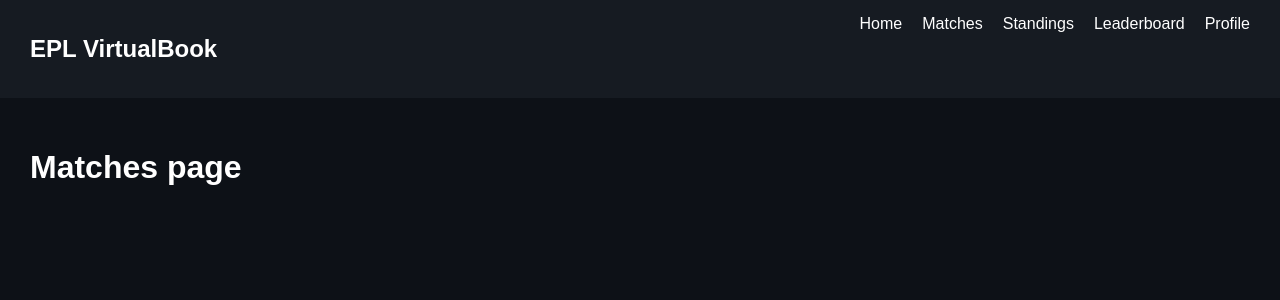
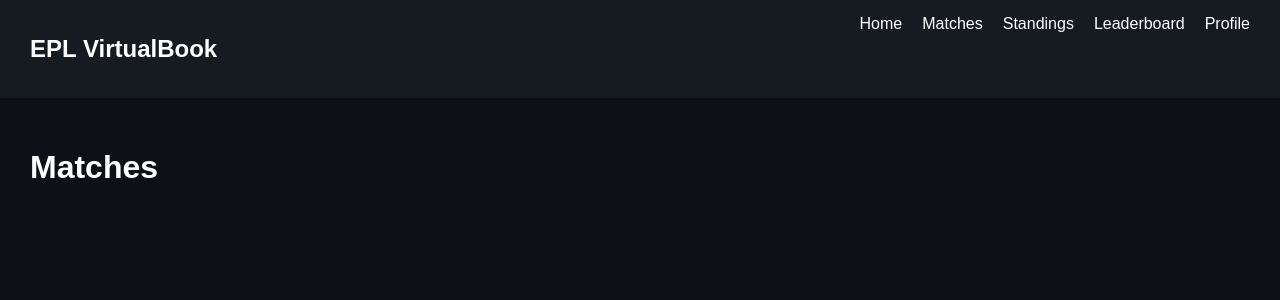
Before and after one commit to Kingmarion1/epl-virtualbook, a React (Vite) app in the folder client/: page /matches in a window 1280 px wide. Shown: the top 300 px of the page. Built offline with nearby package versions, Linux system fonts and the light colour scheme.

Commit message:
Update Matches.jsx

```diff
--- a/client/src/pages/Matches.jsx
+++ b/client/src/pages/Matches.jsx
@@ -1,5 +1,5 @@
 function Matches() {
-  return <h1 style={{ padding: 30 }}>Matches page</h1>;
+  return <h1 style={{ padding: 30 }}>Matches</h1>;
 }
 
 export default Matches;
```
